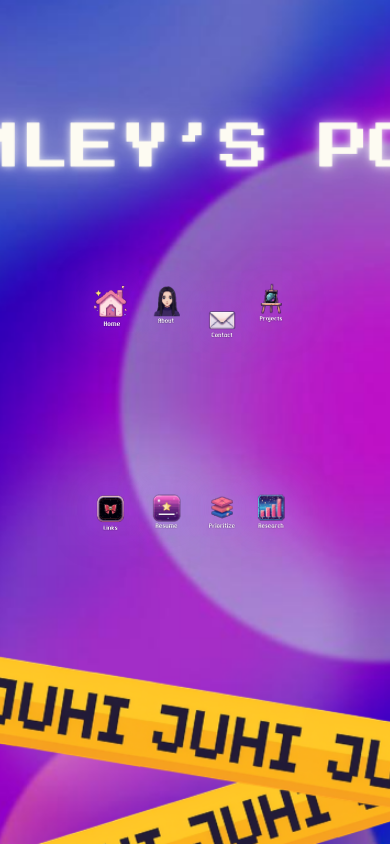
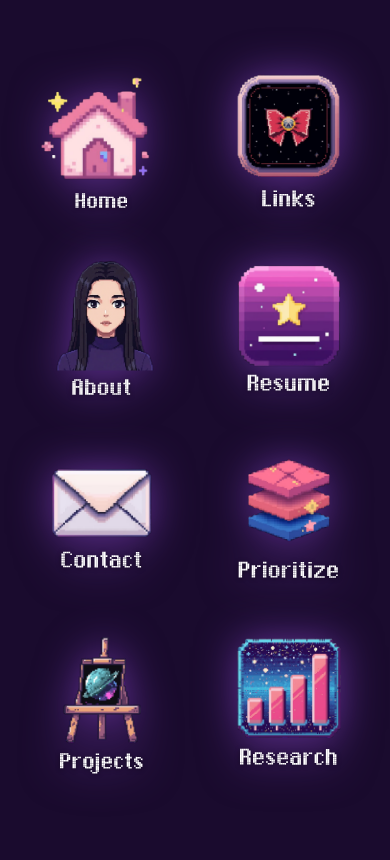
Before and after one commit to juhidamley/Prioritize, a React (Vite) app: page / in a window 390 px wide. Built offline with nearby package versions, Linux system fonts and the light colour scheme.

Commit message:
fix mobile bg

```diff
--- a/src/pages/Home.tsx
+++ b/src/pages/Home.tsx
@@ -53,36 +53,55 @@ export function Home() {
   const navigate = useNavigate();
 
   const toPxNumber = (value: PxValue) =>
-    typeof value === 'number' ? value : Number.parseFloat(value);
+    typeof value === 'number' ? value : Number.parseFloat(value as string);
 
   const scaledX = (value: PxValue) => `${(toPxNumber(value) / DESIGN_WIDTH) * 100}vw`;
   const scaledY = (value: PxValue) => `${(toPxNumber(value) / DESIGN_HEIGHT) * 100}vh`;
 
   return (
     <div
-      className="fixed inset-0 h-dvh w-screen bg-[#1a0b2e] bg-[url('/assets/landing.png')] bg-cover bg-center overflow-hidden"
+      // Mobile: Solid purple background. Desktop: landing.png image.
+      className="relative md:fixed inset-0 min-h-dvh md:h-dvh w-screen bg-[#1a0b2e] md:bg-[url('/assets/landing.png')] md:bg-cover md:bg-center overflow-x-hidden overflow-y-auto md:overflow-hidden"
     >
       {/* Background Glow */}
       <div className="absolute inset-0 bg-radial-gradient from-purple-600/10 to-transparent pointer-events-none" />
 
-      {/* Absolute icon layout controlled by x/y/w/h on each item */}
-      <div className="absolute inset-0 z-10">
+      {/* Main Layout Container */}
+      <div className="relative z-10 w-full min-h-full flex flex-col items-center justify-center p-6 md:p-0 md:block">
+
+        {/* The Grid on Mobile, Invisible wrapper on Desktop */}
+        <div className="grid grid-cols-2 gap-8 sm:grid-cols-3 md:block w-full max-w-lg md:max-w-none mx-auto py-12 md:py-0">
+
           {NAV_ITEMS.map((item) => (
             <button
               key={item.label}
               onClick={() => {
                 if (item.path === '/prioritize') {
                   window.location.href = '/prioritize/';
+                } else if (item.path.endsWith('.pdf')) {
+                  window.open(item.path, '_blank', 'noopener,noreferrer');
                 } else {
                   navigate(item.path);
                 }
               }}
-            className="absolute flex flex-col items-center group transition-all duration-300 hover:scale-110 active:scale-95"
-            style={{ left: scaledX(item.x), top: scaledY(item.y) }}
+              // Magic trick: We pass your calculations as CSS variables
+              style={{
+                '--desk-x': scaledX(item.x),
+                '--desk-y': scaledY(item.y),
+                '--desk-w': scaledX(item.w),
+                '--desk-h': scaledY(item.h),
+              } as React.CSSProperties}
+              className="
+                relative md:absolute
+                md:left-[var(--desk-x)] md:top-[var(--desk-y)]
+                flex flex-col items-center justify-center group
+                transition-all duration-300 hover:scale-110 active:scale-95
+                w-full aspect-square md:w-auto md:aspect-auto
+              "
             >
               <div
-              className="flex items-center justify-center mb-3"
-              style={{ width: scaledX(item.w), height: scaledY(item.h) }}
+                // Mobile: fills grid cell. Desktop: uses calculated w/h
+                className="flex items-center justify-center w-full h-full md:w-[var(--desk-w)] md:h-[var(--desk-h)]"
               >
                 <img
                   src={item.icon}
@@ -92,11 +111,13 @@ export function Home() {
               </div>
             </button>
           ))}
+
+        </div>
       </div>
 
-      {/* Absolute tape layout controlled by x/y/w/h on each item */}
+      {/* Desktop Tapes (Hidden on mobile to save screen real estate) */}
       {SHOW_TAPES && (
-        <div className="absolute inset-0 z-20 pointer-events-none">
+        <div className="hidden md:block absolute inset-0 z-20 pointer-events-none">
           {TAPE_ITEMS.map((item) => (
             <img
               key={`${item.src}-${item.x}-${item.y}`}
```
Lines whose indentation alone changed are shown as unchanged.
